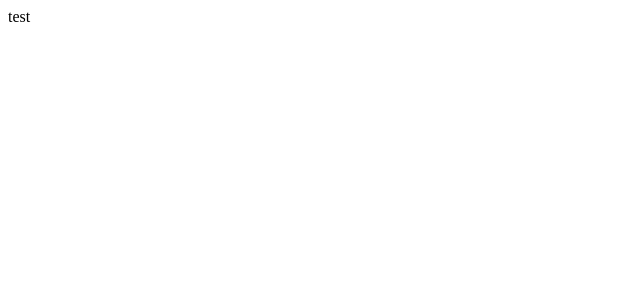
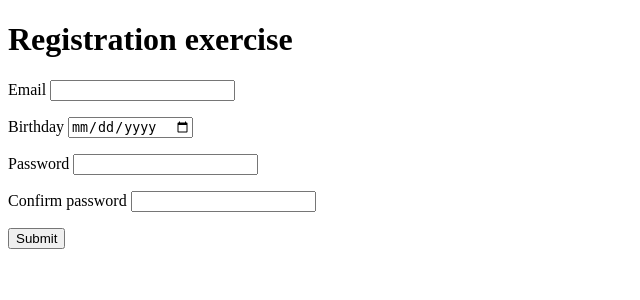
Before and after one commit to Bartimeys/phpRegistration, a PHP site: page / in a window 1280 px wide. Before the commit the part shown is almost empty. Shown: the top 300 px of the page, without its empty margins (0-640 px from the left). Run offline with PHP 8.4, Linux system fonts and the light colour scheme; some libraries are stand-ins or nearby versions.

Commit message:
add form for registration

```diff
--- /dev/null
+++ b/app/includes/content.php
@@ -0,0 +1,50 @@
+<div class="container">
+  <div class="row">
+	<div class="col-lg-12">
+		<?php
+			if ($_SERVER['REQUEST_METHOD'] === 'GET') {
+		?>
+                <h1>Registration exercise</h1>
+	    <form action=<?php echo htmlspecialchars($_SERVER["PHP_SELF"]); ?> method="post">
+			<p>
+				<label>Email</label>
+				<input type="email" name="email"></input>
+			</p>
+			<p>
+				<label>Birthday</label>
+				<input type="date" name="birthday"></input>
+			</p>
+            <p>
+				<label>Password</label>
+				<input type="password" name="password"></input>
+			</p>
+            <p>
+				<label>Confirm password</label>
+				<input type="password" name="password2"></input>
+			</p>
+			<p>
+				<input type="submit"/>
+			</p>
+		</form>
+
+		<?php
+			}
+			else
+			{
+				$email = $_POST["email"];
+				$birthday = $_POST["birthday"];
+				$password = $_POST["password"];
+				$password2 = $_POST["password2"];
+		?>
+		<h3>Hello <?php echo($email) ?>, your birthday is <?php echo($birthday) ?></h3>
+
+
+
+		<?php
+
+			}
+		?>
+	</div>
+
+  </div>
+</div>
--- a/app/index.php
+++ b/app/index.php
@@ -10,8 +10,8 @@
     <meta name="apple-mobile-web-app-capable" content="yes">
 
     <!--    <link rel="manifest" href="site.webmanifest">-->
-    <link rel="apple-touch-icon" href="dev/img/assets/logo-loveknitting-sm.svg">
-  <link rel="shortcut icon" href="favicon.ico" type="image/x-icon"/>
+    <link rel="apple-touch-icon" href="#">
+  <link rel="shortcut icon" href="#" type="image/x-icon"/>
 
   <!--build:css assets/css/styles.min.css-->
   <link rel="stylesheet" href="assets/css/styles.css">
@@ -19,7 +19,7 @@
 </head>
 <body>
 
-test
+<?php include('includes/content.php') ?>
 
 <!--build:js assets/js/vendor.min.js -->
 <script src="../node_modules/jquery/dist/jquery.min.js"></script>
```
